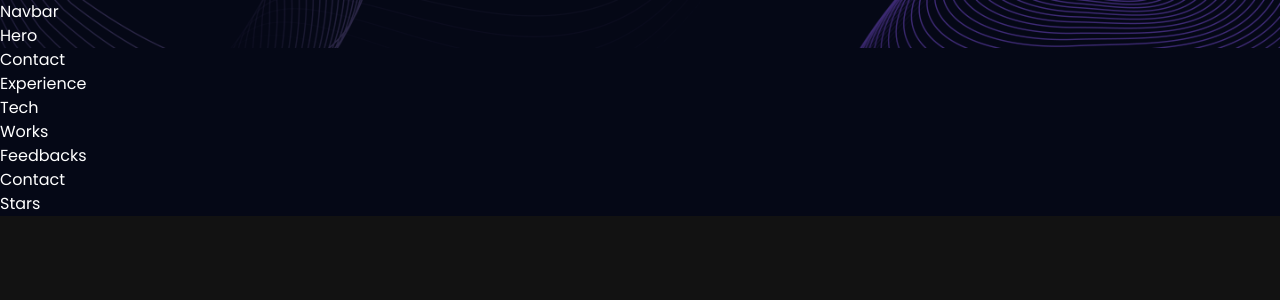
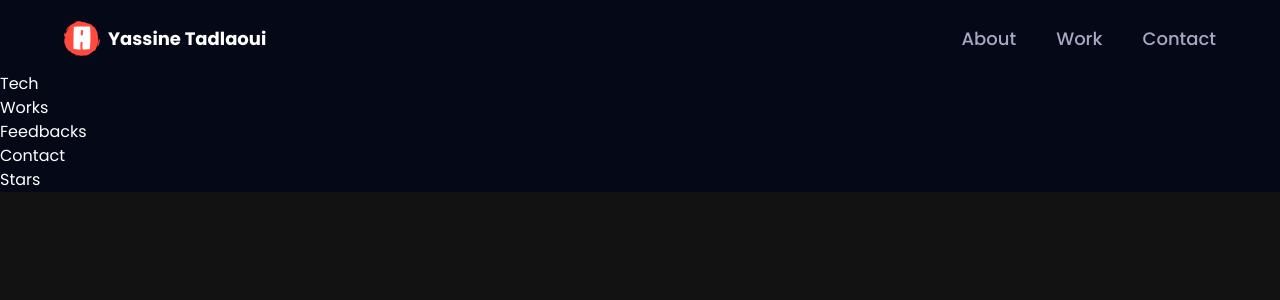
Before and after one commit to Gri-ffin/portfolio3D, a React (Vite) app: page / in a window 1280 px wide. Shown: the top 300 px of the page. Built offline with nearby package versions, Linux system fonts and the light colour scheme.

Commit message:
finish the navbar component

```diff
--- a/src/components/Navbar.tsx
+++ b/src/components/Navbar.tsx
@@ -1,6 +1,56 @@
+import { useEffect, useState } from "react"
+import { Link } from "react-router-dom"
+import { styles } from "../styles"
+import { navLinks } from "../constants"
+import { logo, menu, close } from "../assets"
+
 const Navbar = () => {
+  const [active, setActive] = useState<string>('')
+  const [toggle, setToggle] = useState<boolean>(false)
+
   return (
-    <div>Navbar</div>
+    <nav className="w-full flex items-center py-5 fixed top-0 z-20 bg-primary">
+      <div className={`${styles.paddingX} w-full flex justify-between items-center max-w-7xl mx-auto`}>
+        <Link to="/" className="flex items-center gap-2" onClick={() => {
+          setActive("")
+          window.scrollTo(0, 0)
+        }}>
+          <img src={logo} alt="logo" className="w-9 h-9 object-contain" />
+          <p className="text-white text-[18px] font-bold cursor-pointer">
+            Yassine Tadlaoui
+          </p>
+        </Link>
+        <ul className="list-none hidden sm:flex flex-row gap-10">
+          {navLinks.map(navlink => (
+            <li
+              key={navlink.id}
+              className={`${active === navlink.title ? "text-white" : "text-secondary"} hover:text-white text-[18px] font-medium cursor-pointer`}
+              onClick={() => { setActive(navlink.title) }}>
+              <a href={`#${navlink.id}`}>{navlink.title}</a>
+            </li>
+          ))}
+        </ul>
+        <div className="sm:hidden flex flex-1 justify-end items-center">
+          <img src={toggle ? close : menu} alt="menu" className="w-[28px] h-[28px] object-contain cursor-pointer" onClick={() => setToggle(prevState => !prevState)} />
+          <div className={`${!toggle ? 'hidden' : 'flex'} p-6 black-gradient absolute top-20 right-0 mx-4 min-w-[140px] z-10 rounded-xl`}>
+            <ul className="list-none flex justify-end items-start flex-col gap-4">
+              {navLinks.map(navlink => (
+                <li
+                  key={navlink.id}
+                  className={`${active === navlink.title ? "text-white" : "text-secondary"} font-poppins font-medium cursor-pointer text-[16px]`}
+                  onClick={() => {
+                    setToggle(prevState => !prevState)
+                    setActive(navlink.title)
+                  }}>
+                  <a href={`#${navlink.id}`}>{navlink.title}</a>
+                </li>
+              ))}
+            </ul>
+
+          </div>
+        </div>
+      </div>
+    </nav>
   )
 }
 
```
